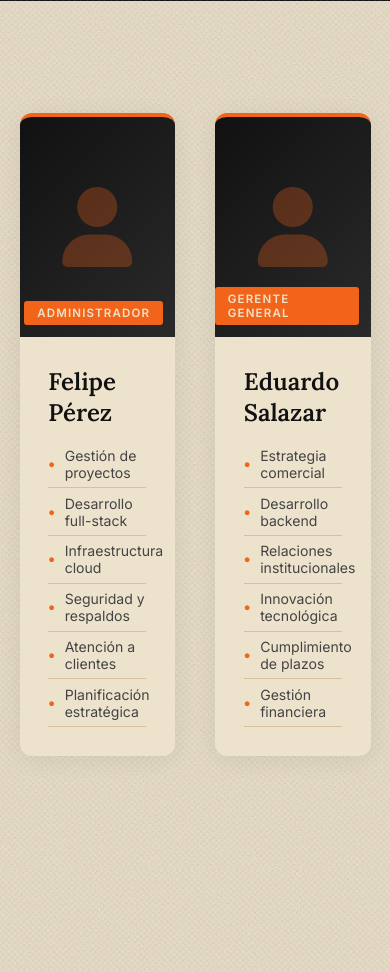
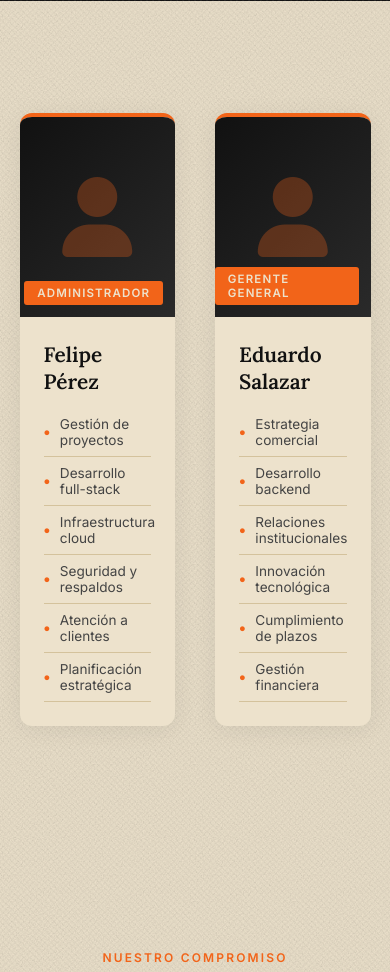
Before and after one commit to Eduardo3090/SertainsLabs-pageweb, a Flask app: page /equipo in a window 390 px wide. Shown: the part 531-1503 px from the top of the page. Run offline with Flask 3, Linux system fonts and the light colour scheme.

Commit message:
Update style.css

```diff
--- a/static/css/style.css
+++ b/static/css/style.css
@@ -990,3 +990,28 @@ footer {
         justify-content: center;
     }
 }
+
+/* ── RESPONSIVE EQUIPO ────────────────────────────────── */
+@media (max-width: 768px) {
+    /* Equipo - Una columna en móvil */
+    .section-light .section-inner > div[style*="grid-template-columns"] {
+        grid-template-columns: 1fr !important;
+        gap: 2rem !important;
+    }
+    .team-card {
+        max-width: 100%;
+    }
+    .team-card-photo {
+        height: 200px;
+    }
+    .team-card-body {
+        padding: 1.5rem;
+    }
+    .team-card-body h2 {
+        font-size: 1.3rem;
+    }
+    .team-card-list li {
+        font-size: 0.85rem;
+        padding: 0.5rem 0;
+    }
+}
```
